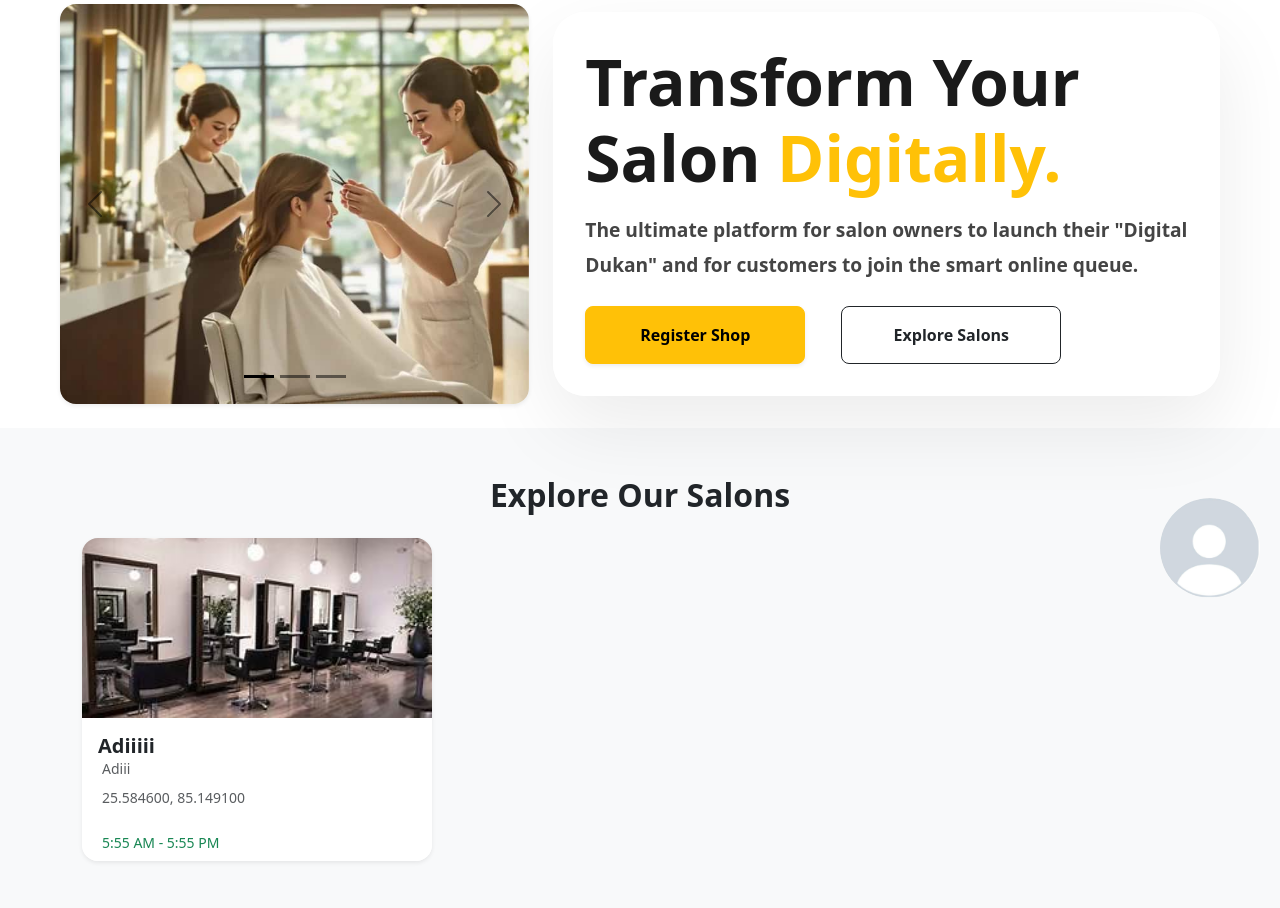
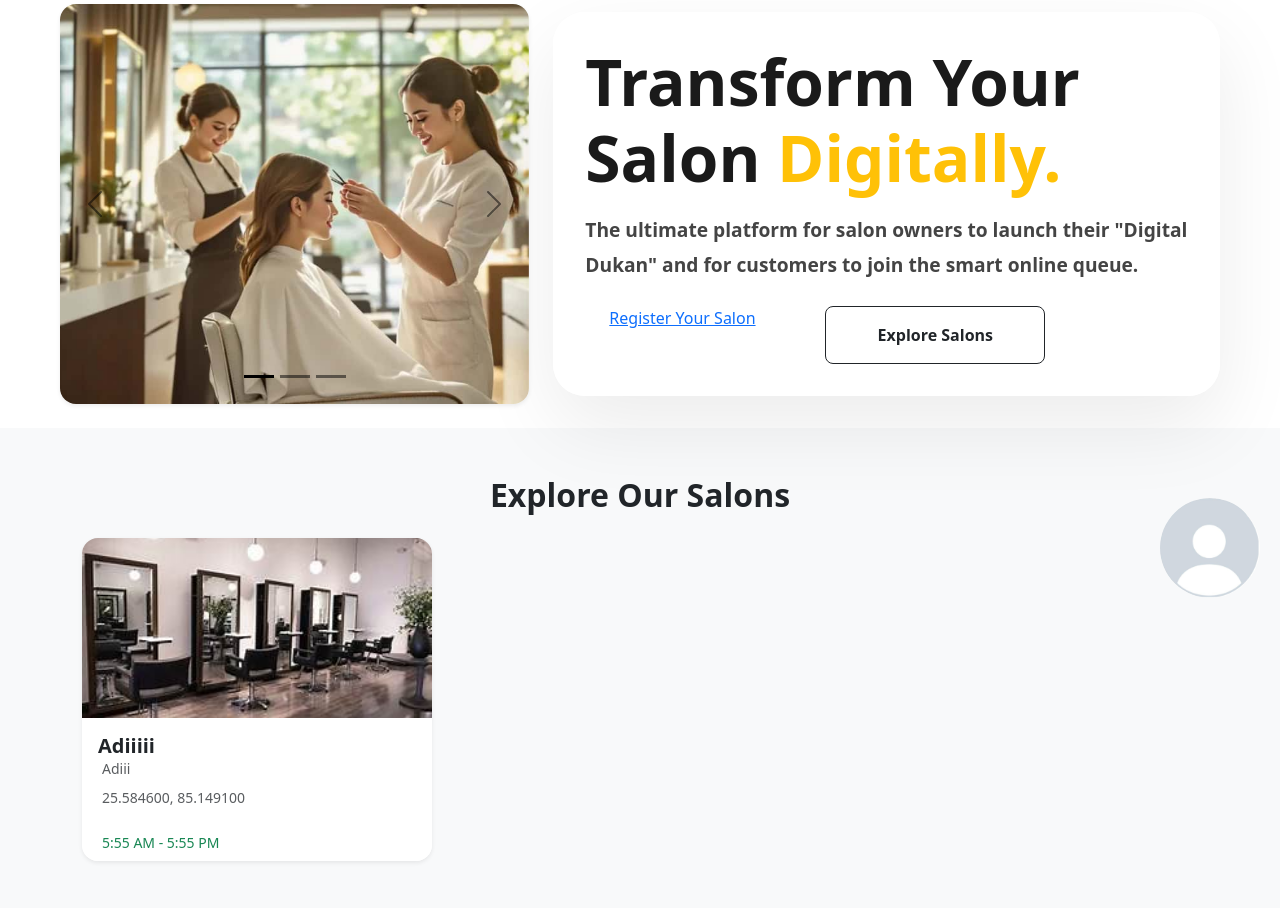
Before and after one commit to adityakumar-ara/Smart-Salon, a Django app: page / in a window 1280 px wide. Shown: the part 182-1090 px from the top of the page. Run offline with Django 5.2, Linux system fonts and the light colour scheme; data comes from the database, SQL or seed files in the repository.

Commit message:
add ,ore

```diff
--- a/haircutservice/templates/home.html
+++ b/haircutservice/templates/home.html
@@ -57,7 +57,13 @@
                 and for customers to join the smart online queue.
             </p>
             <div class="mt-4 hero-btn ">
-                <a href="{% url 'opensalon' %}" class="btn btn-warning btn-lg  me-3 shadow-sm">Register Shop</a>
+                <a
+              href="#"
+              class="px-4"
+              data-bs-toggle="modal"
+              data-bs-target="#salonModal"
+              >Register Your Salon</a
+            >
                 <a href="#salons-section" class="btn btn-outline-dark btn-lg px-4">Explore Salons</a>
             </div>
         </div>
```
Also changed, not shown: 1 other file.
